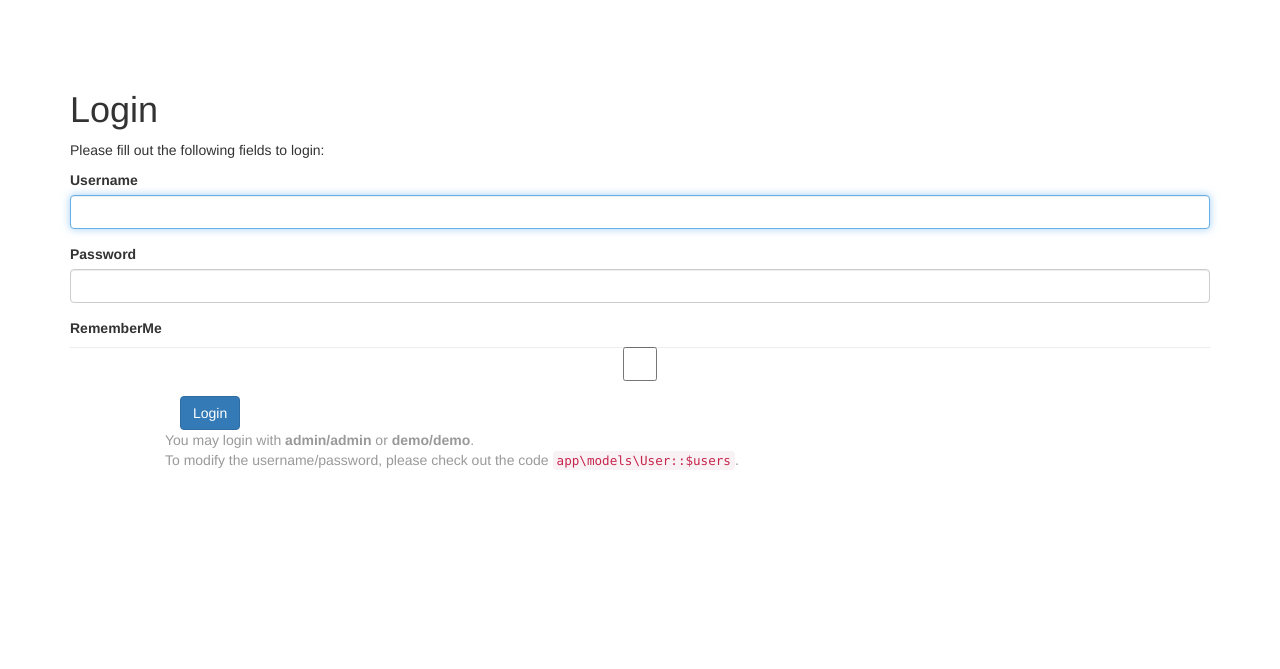
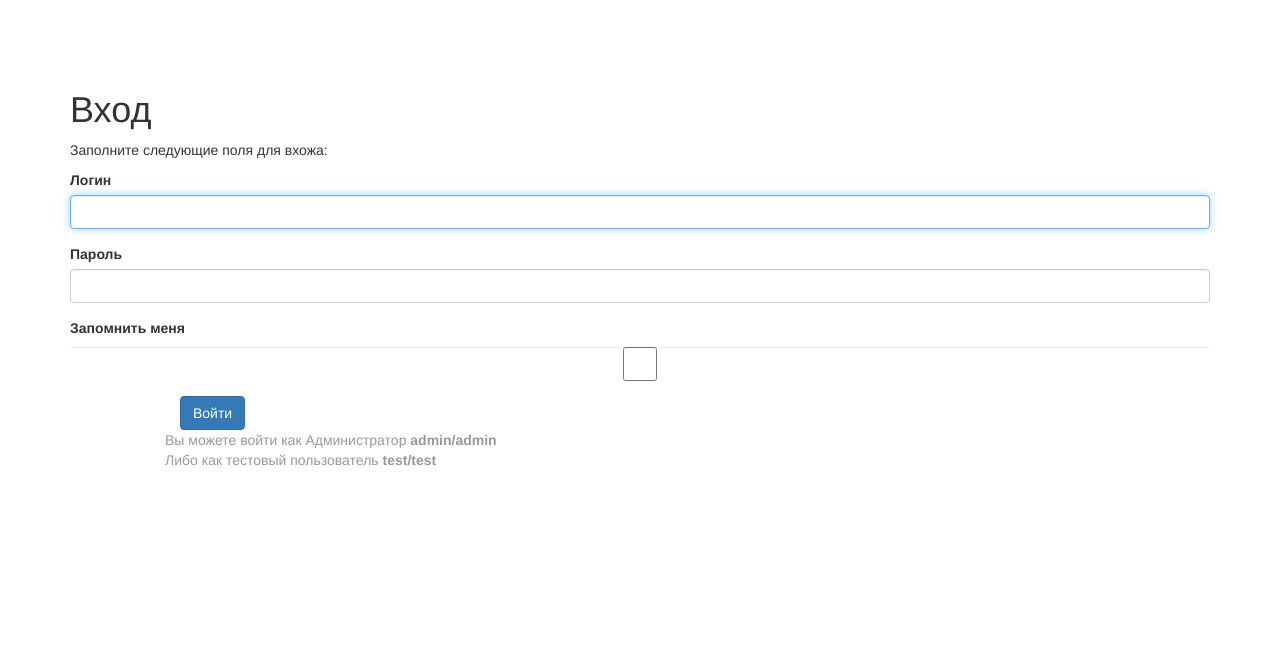
Before and after one commit to tinkomob/fail_inspector, a Yii app: template views/site/login.php in a window 1280 px wide. Shown: the top 669 px of the page. Run offline with PHP 8.4 and a stand-in for Yii, Linux system fonts and the light colour scheme; the template is opened without the code that fills it, so the values that code supplies are empty; form fields are guessed from the names that the template uses; some libraries are stand-ins or nearby versions.

Commit message:
changes 1

```diff
--- a/views/layouts/main.php
+++ b/views/layouts/main.php
@@ -30,7 +30,7 @@ AppAsset::register($this);
 <div class="wrap">
     <?php
     NavBar::begin([
-        'brandLabel' => Yii::$app->name,
+        'brandLabel' => 'Контроль нарушений',
         'brandUrl' => Yii::$app->homeUrl,
         'options' => [
             'class' => 'navbar-inverse navbar-fixed-top',
@@ -39,16 +39,27 @@ AppAsset::register($this);
     echo Nav::widget([
         'options' => ['class' => 'navbar-nav navbar-right'],
         'items' => [
-            ['label' => 'Главная', 'url' => ['/site/index']],
-            ['label' => 'Все юзеры', 'url' => ['/user'], 'visible' => Yii::$app->user->can('manageUsers')],
-            ['label' => 'Добавить юзера', 'url' => ['/user/create'], 'visible' => Yii::$app->user->can('manageUsers')],
+            ['label' => 'Нарушения', 'url' => ['/violations/index']],
+            [
+                'label' => 'Справочники',
+                'items' => [
+                    ['label' => 'Сотрудники', 'url' => ['/workers/index']],
+                    ['label' => 'Бригады', 'url' => ['/team/index']],
+                    ['label' => 'Типы нарушений', 'url' => ['/vitype/index']],
+                ],
+            ],
+            ['label' => 'Отчёт', 'url' => ['/site/index']],
+            ['label' => 'Система', 'url' => ['/user'], 'visible' => Yii::$app->user->can('manageUsers')],
+            ['label' => 'Профиль', 'url' => ['/user/view', 'id' => Yii::$app->user->id]],
+
+            ['label' => 'Регистрация', 'url' => ['/user/create'], 'visible' => Yii::$app->user->isGuest],
             Yii::$app->user->isGuest ? (
                 ['label' => 'Логин', 'url' => ['/site/login']]
             ) : (
                 '<li>'
                 . Html::beginForm(['/site/logout'], 'post')
                 . Html::submitButton(
-                    'Выйти (' . Yii::$app->user->identity->username . ')',
+                    'Выход (' . Yii::$app->user->identity->username . ')',
                     ['class' => 'btn btn-link logout']
                 )
                 . Html::endForm()
--- a/views/site/login.php
+++ b/views/site/login.php
@@ -7,13 +7,13 @@
 use yii\helpers\Html;
 use yii\bootstrap\ActiveForm;
 
-$this->title = 'Login';
+$this->title = 'Вход';
 $this->params['breadcrumbs'][] = $this->title;
 ?>
 <div class="site-login">
     <h1><?= Html::encode($this->title) ?></h1>
 
-    <p>Please fill out the following fields to login:</p>
+    <p>Заполните следующие поля для вхожа:</p>
 
     <?php $form = ActiveForm::begin([
         'id' => 'login-form',
@@ -24,24 +24,24 @@ $this->params['breadcrumbs'][] = $this->title;
         ],
     ]); ?>
 
-        <?= $form->field($model, 'username')->textInput(['autofocus' => true]) ?>
+        <?= $form->field($model, 'username')->textInput(['autofocus' => true])->label('Логин') ?>
 
-        <?= $form->field($model, 'password')->passwordInput() ?>
+        <?= $form->field($model, 'password')->passwordInput()->label('Пароль') ?>
 
         <?= $form->field($model, 'rememberMe')->checkbox([
             'template' => "<div class=\"col-lg-offset-1 col-lg-3\">{input} {label}</div>\n<div class=\"col-lg-8\">{error}</div>",
-        ]) ?>
+        ])->label('Запомнить меня') ?>
 
         <div class="form-group">
             <div class="col-lg-offset-1 col-lg-11">
-                <?= Html::submitButton('Login', ['class' => 'btn btn-primary', 'name' => 'login-button']) ?>
+                <?= Html::submitButton('Войти', ['class' => 'btn btn-primary', 'name' => 'login-button']) ?>
             </div>
         </div>
 
     <?php ActiveForm::end(); ?>
 
     <div class="col-lg-offset-1" style="color:#999;">
-        You may login with <strong>admin/admin</strong> or <strong>demo/demo</strong>.<br>
-        To modify the username/password, please check out the code <code>app\models\User::$users</code>.
+        Вы можете войти как Администратор <strong>admin/admin</strong> <br>
+        Либо как тестовый пользователь <strong>test/test</strong>
     </div>
 </div>
--- a/views/violations/index.php
+++ b/views/violations/index.php
@@ -49,6 +49,10 @@ $this->params['breadcrumbs'][] = $this->title;
             'format' => ['date', 'php:d-m-Y H:i']
         ],
         [
+            'attribute' => 'Автор',
+            'value' => 'author.full_name',
+        ],
+        [
         'class' => 'yii\grid\ActionColumn',
         'visible' => !Yii::$app->user->isGuest,
         'urlCreator' => function( $action, $model, $key, $index ){
--- a/web/css/site.css
+++ b/web/css/site.css
@@ -11,6 +11,7 @@ body {
 }
 
 .wrap > .container {
+    max-width: 100%;
     padding: 70px 15px 20px;
 }
 
@@ -20,6 +21,7 @@ body {
     border-top: 1px solid #ddd;
     padding-top: 20px;
     margin-top: 300px;
+    max-width: 100%;
 }
 
 .jumbotron {
@@ -127,3 +129,19 @@ a.desc:after {
 .kv-drp-dropdown .kv-clear{
     display: none;
 }
+
+@media(max-width:480px) {
+    table{
+        display: block;
+        max-width: 100%;
+        width: 100%;
+        overflow-x: auto;
+    }
+    .violations-index .btn{
+        display: block;
+        margin-bottom: 10px;
+    }
+    .violations-index button{
+        width: 100%;
+    }
+}
```
Also changed, not shown: controllers/UserController.php (+11 -0 lines), controllers/ViolationsController.php (+6 -2 lines), models/Violations.php (+13 -2 lines), views/site/index.php (+27 -13 lines).
